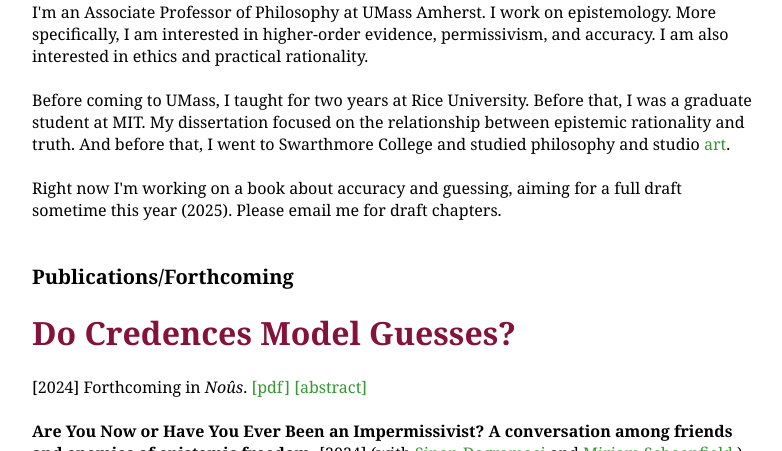
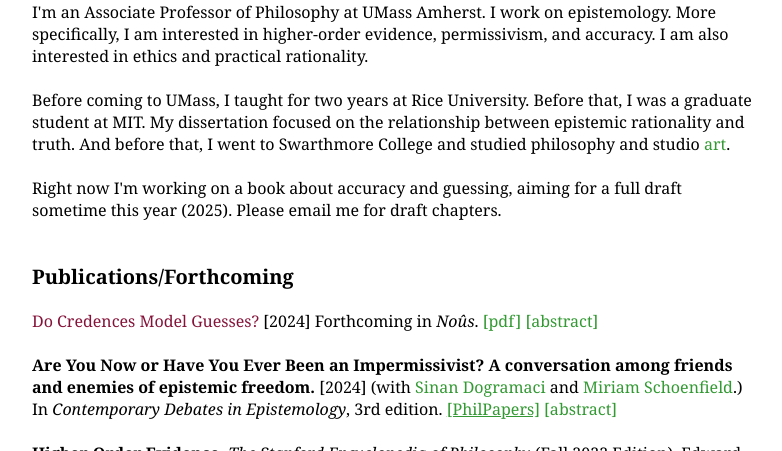
Before and after one commit to sophiehorowitz/sophiehorowitz.github.io, a plain HTML site: page index.html in a window 1280 px wide. Shown: the part 349-800 px from the top of the page, without its empty margins (168-950 px from the left). Drawn offline with Linux system fonts and the light colour scheme.

Commit message:
Update index.html

```diff
--- a/index.html
+++ b/index.html
@@ -50,7 +50,7 @@
 
         <p style="font-size: 20;"><b>Publications/Forthcoming</b></p>
 
-<h1 style="color: #851339;"> Do Credences Model Guesses?</h1> [2024] Forthcoming in <i>No&#251;s</i>.
+<span style="color: #851339;"> Do Credences Model Guesses?</span> [2024] Forthcoming in <i>No&#251;s</i>.
 	<a href="http://sophiehorowitz.github.io/Do Credences Model Guesses?.pdf" style ="TEXT-DECORATION: NONE">[pdf]</a>
 	<a href="#" onclick="toggle_visibility('TPP'); return false" style="text-decoration: none;">[abstract]</a>
 					<div id="TPP" style="display:none">
```
